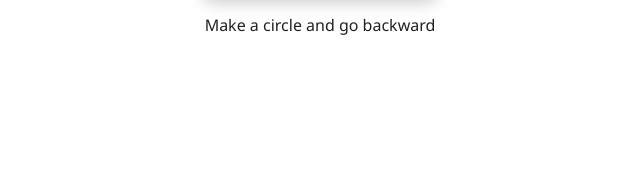
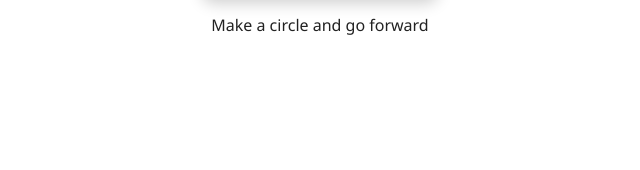
Before and after one commit to almi-humanoid/almi-humanoid.github.io, a plain HTML site: page index.html in a window 1280 px wide. Shown: the part 4932-5102 px from the top of the page, 320-960 px from the left. Drawn offline with nearby package versions, Linux system fonts and the light colour scheme; some icons are missing; a web font is replaced by a local one.

Commit message:
4.19; update website

```diff
--- a/index.html
+++ b/index.html
@@ -373,7 +373,7 @@
 
             <div class="video-item">
               <video src="./static/videos/Bg7-Mix-Turn_left.mp4"  autoplay muted loop playsinline controls></video>
-              <div class="caption">Make a circle and go backward</div>
+              <div class="caption">Make a circle and go forward</div>
             </div>
             <!-- 继续添加剩下的视频项 -->
             <!-- ...直到第 20 个 -->
```
Also changed, not shown: 1 other file.
